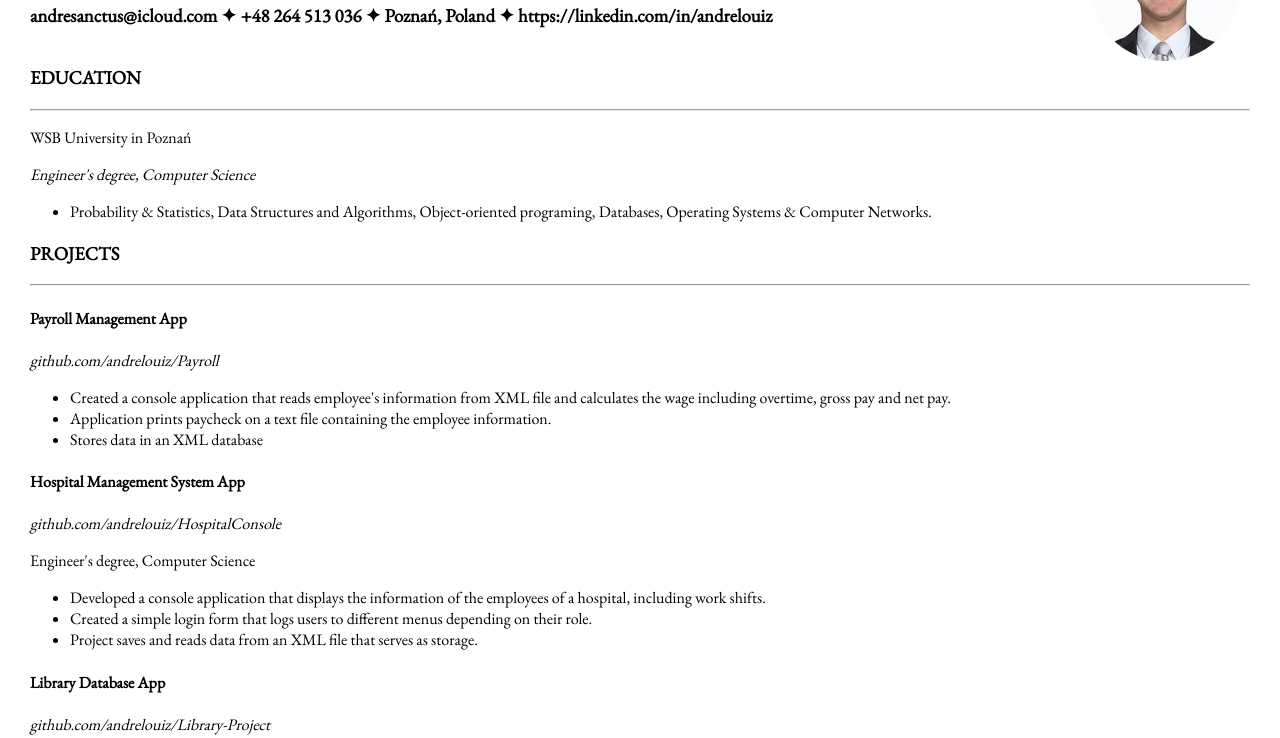
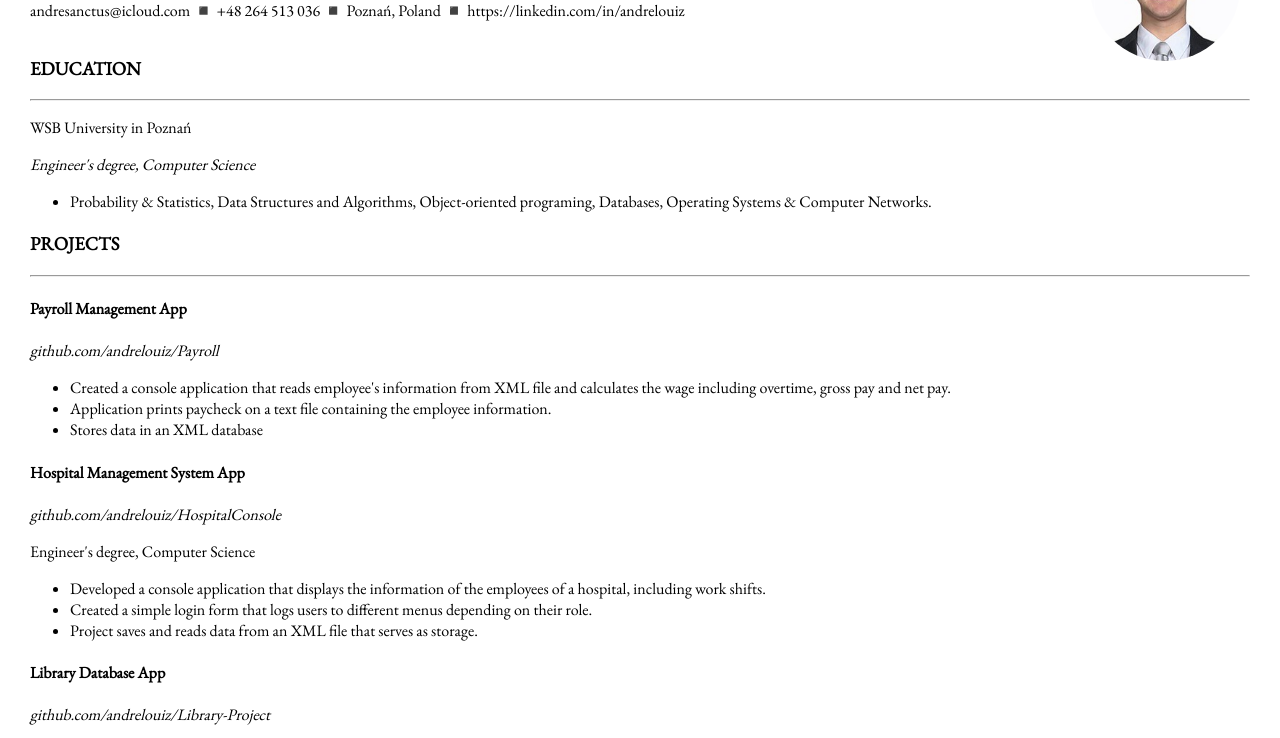
Before and after one commit to andrelouiz/resume, a plain HTML site: page index.html in a window 1280 px wide. Shown: the part 129-867 px from the top of the page. Drawn offline with nearby package versions, Linux system fonts and the light colour scheme.

Commit message:
new commit

```diff
--- a/index.css
+++ b/index.css
@@ -24,7 +24,6 @@
    text-align: left;
    display: inline-block;
 
-
 }
 .education{
     position: relative;
--- a/index.html
+++ b/index.html
@@ -11,7 +11,7 @@
 </div>
 <div class="header">
     <h1 class="name">Andre Santos</h1>
-    <h3>andresanctus@icloud.com ✦ +48 264 513 036 ✦ Poznań, Poland ✦ https://linkedin.com/in/andrelouiz</h3>
+    <p>andresanctus@icloud.com ◾ +48 264 513 036 ◾ Poznań, Poland ◾ https://linkedin.com/in/andrelouiz</p>
 </div>
 <div class="Education">
     <h3 id="h1">EDUCATION</h3>
```
Also changed, not shown: 1 other file.
